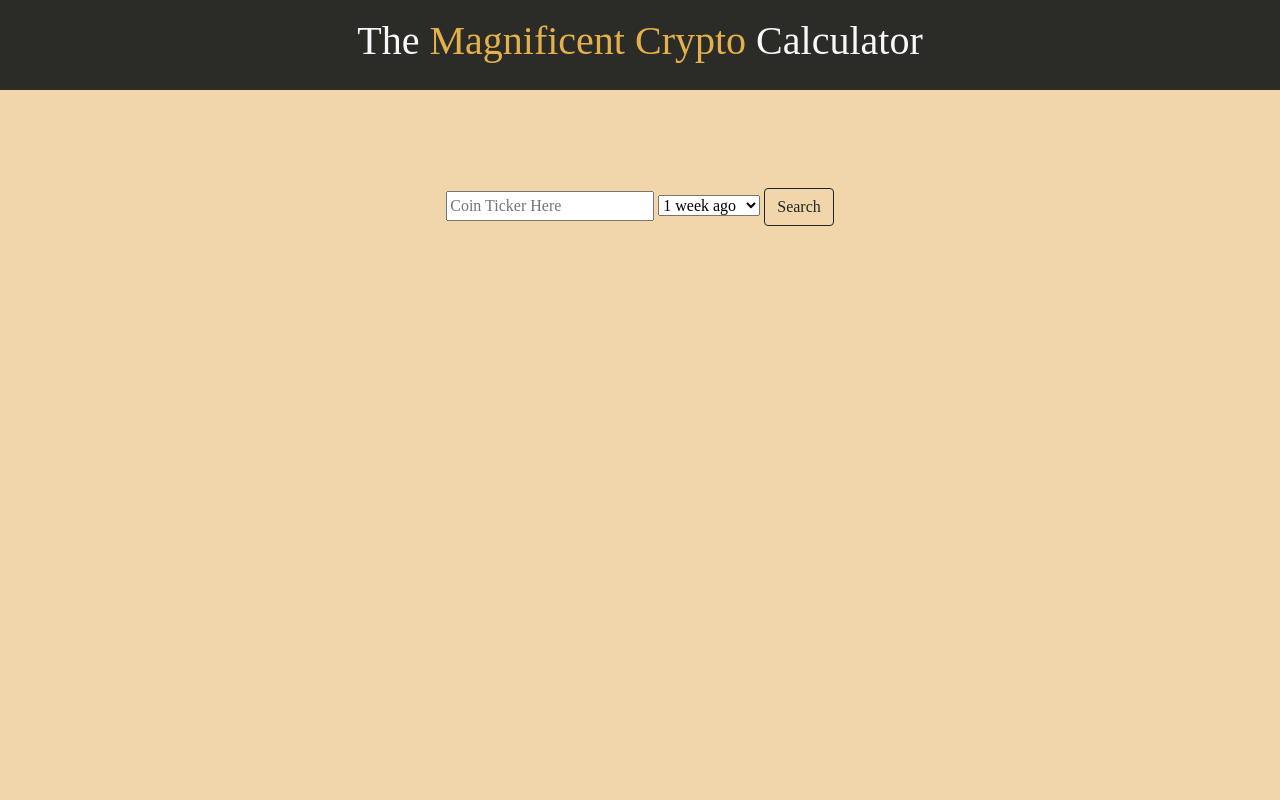
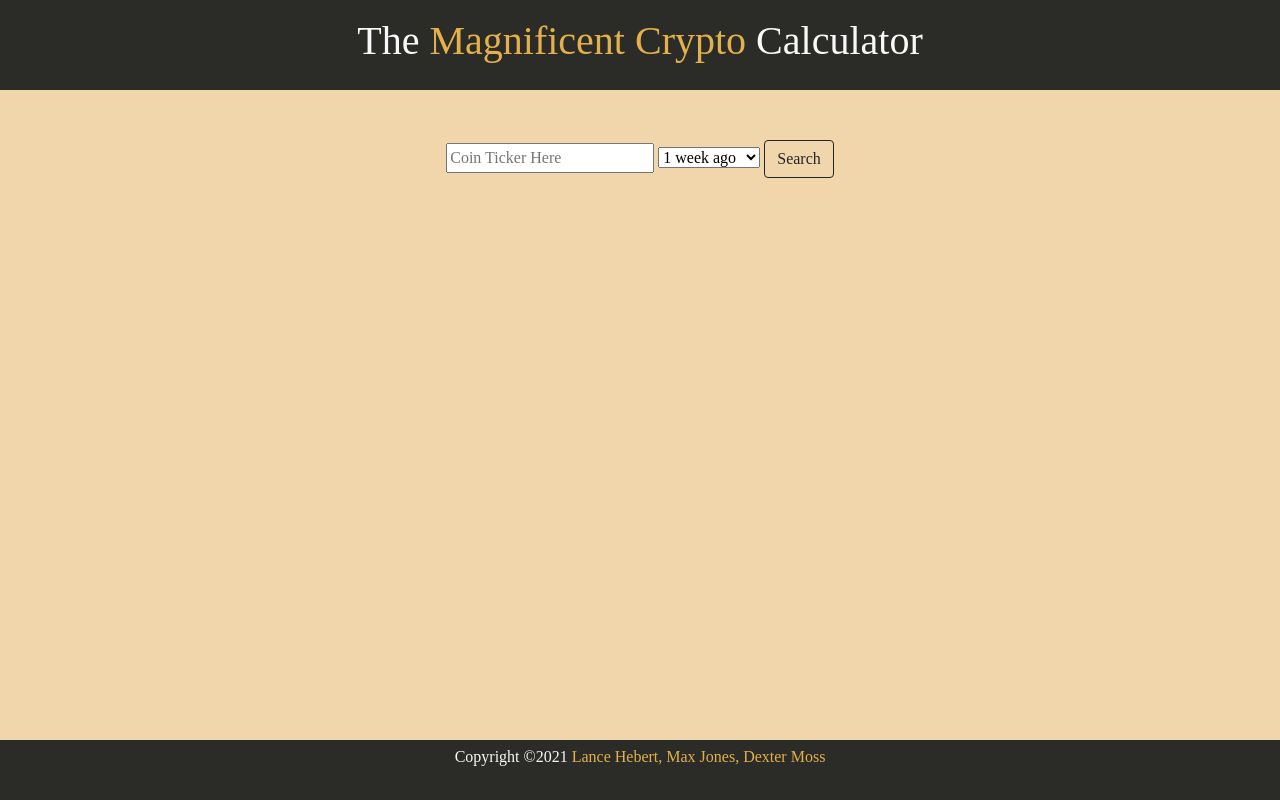
Before and after one commit to LanceHebert/project-1-week-3, a website with bundled scripts: page index.html in a window 1280 px wide. Built offline with nearby package versions, Linux system fonts and the light colour scheme.

Commit message:
added copyright  and footer, app working

```diff
--- a/index.html
+++ b/index.html
@@ -65,6 +65,9 @@
         <!--VERDICT HERE-->
       </div>
     </div>
+    <footer id="footer">
+      <p>Copyright ©2021 <span>Lance Hebert, Max Jones, Dexter Moss</span></p>
+    </footer>
 
     <script defer src="src/index.js"></script>
     <script
--- a/src/index.js
+++ b/src/index.js
@@ -279,7 +279,7 @@ function renderDelta(ticker, week) {
 
   let deltaChange = (currentValue / weeklyValue) * 100 - 100;
   pPercent.textContent="%"
-  pDelta.textContent = `The difference between ${ticker} today and ${week} is `;
+  pDelta.textContent = `The difference between ${ticker.toUpperCase()} today and ${week} is `;
   pSpan.textContent = deltaChange ;
   deltaDiv.classList.add("card")
   deltaDiv.style.width ="45rem";
@@ -329,6 +329,7 @@ function renderVerdict(){
   {
   spanVerdict.textContent = kingSpan
   pVerdict.innerHTML = `Out of these coins,<span> ${splitArray[3].toUpperCase()} </span> was the best investment ${splitArray[6]} ${splitArray[7]} ${splitArray[8]}  with a gain of <span>${spanVerdict.textContent}%</span>`
+  parentVerdictDiv.parentNode.style.height="200px"
   divVerdict.append(pVerdict);
   parentVerdictDiv.append(divVerdict);
   }
@@ -337,6 +338,7 @@ function renderVerdict(){
     p.parentNode.remove();
     spanVerdict.textContent = kingSpan
     pVerdict.textContent = `Out of these coins,  ${spanVerdict.textContent}`
+    parentVerdictDiv.parentNode.style.height="200px"
     divVerdict.append(pVerdict);
     parentVerdictDiv.append(divVerdict);
   }
--- a/src/styles.css
+++ b/src/styles.css
@@ -1,7 +1,9 @@
-body {
+html ,body{
     font-family: baskerville;
     background: #F1D6AB;
     text-align: center;
+    min-height:100%;
+    height:100%;
     }
   h1{
     color:#F8F8F8;
@@ -33,11 +35,11 @@ body {
     color: #F8F8F8;
   }
   #container{
-    padding: 3%;
+    padding: 0% 3%;
   }
   #formInput{
     text-align: center;
-    padding: 5% 1%;
+    padding: 50px 1%;
   }
 
  #coins div div {
@@ -55,9 +57,11 @@ body {
   font-size:30px;
   text-align: center;
 
+
 }
 #verdictSection{
   background-color: #2B2B28;
+
 }
 .nav{
   background-color: #2B2B28;
@@ -81,3 +85,10 @@ body {
 #coins{
   width:45rem;
 }
+#footer {
+  position:fixed;
+  bottom:0;
+  width:100%;
+  height:60px;   /* Height of the footer */
+  background:#2B2B28;
+}
```
